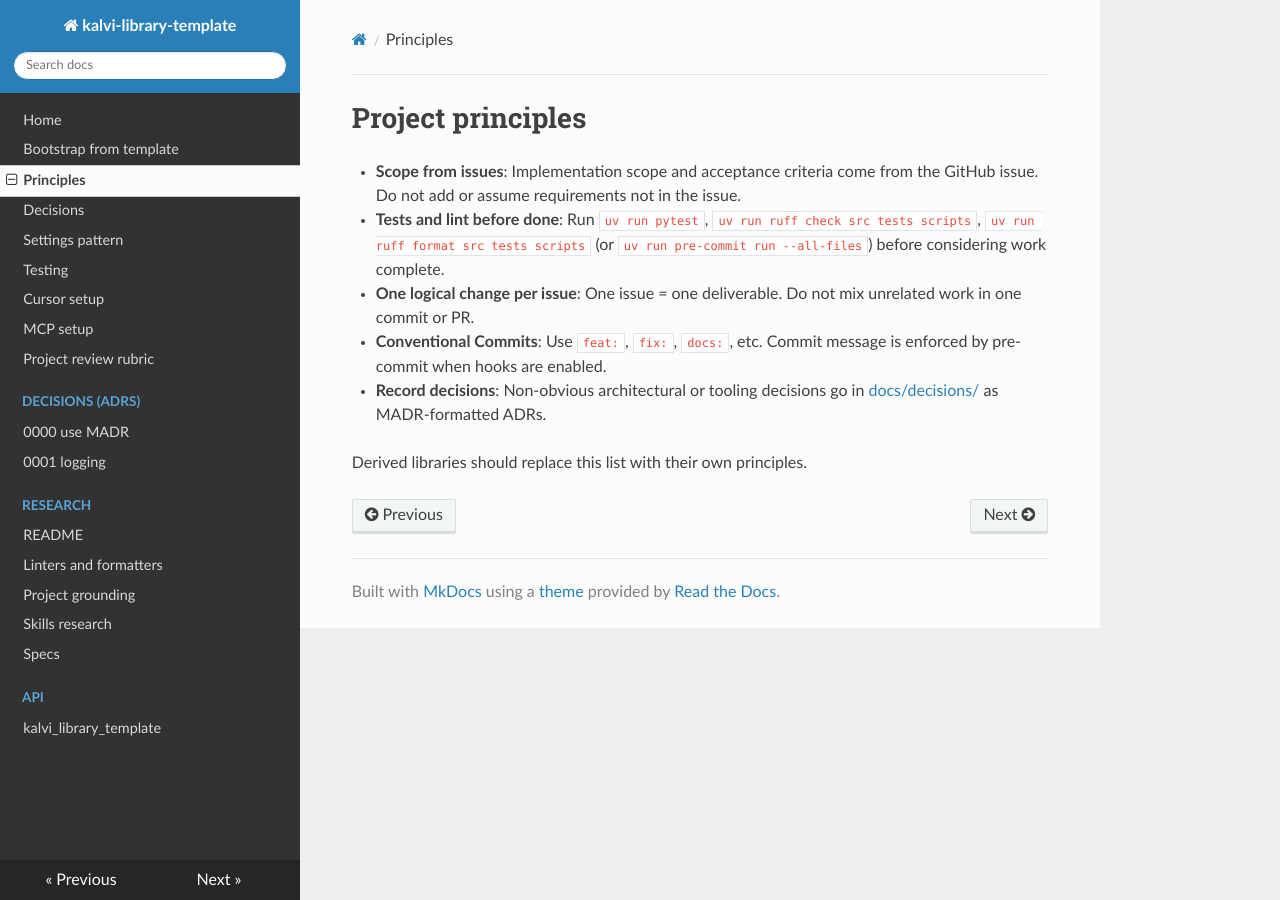
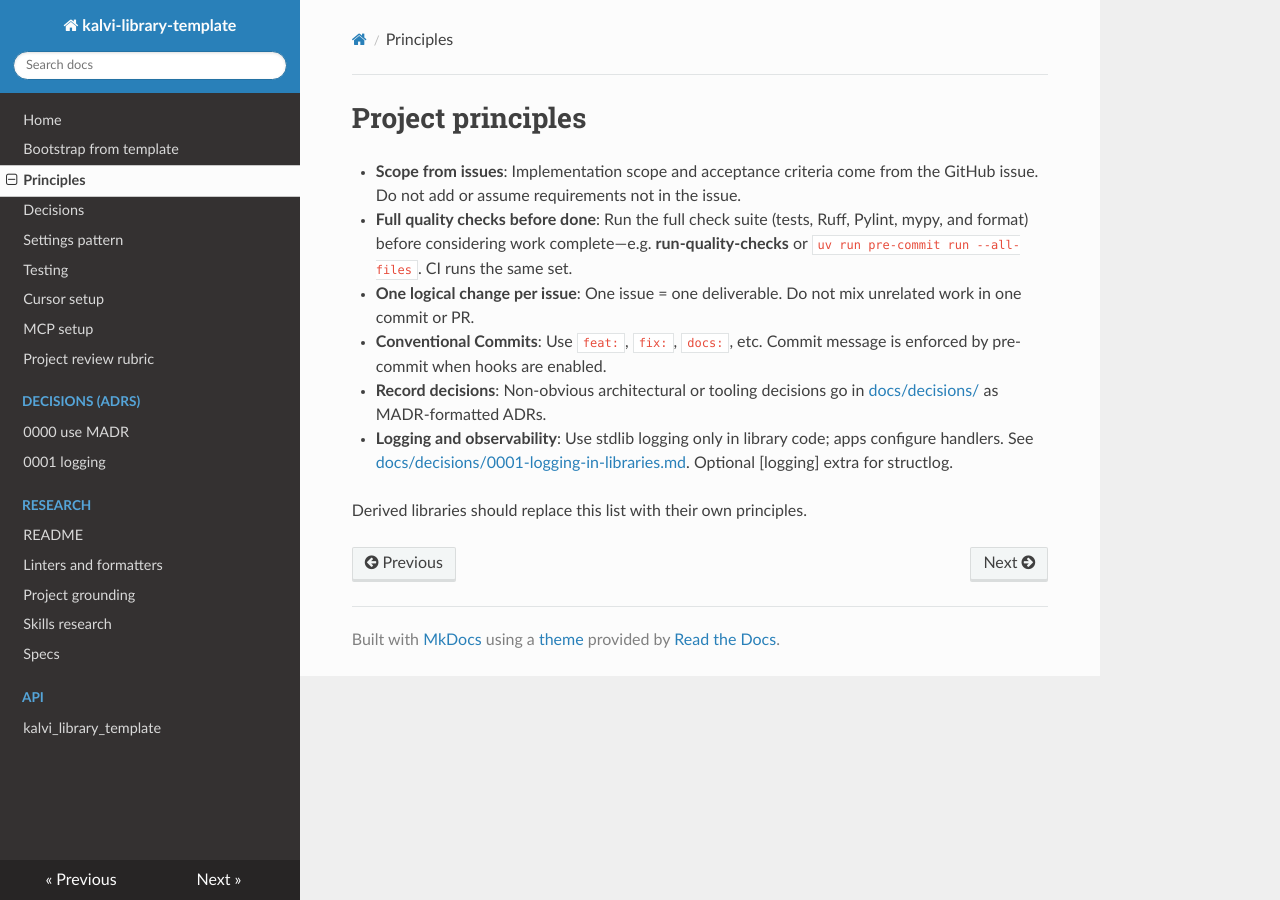
Before and after one commit to kalvi-ai/kalvi-library-template, an MkDocs documentation site: the page built from docs/principles.md, in a window 1280 px wide. Built offline with MkDocs 1.6.1, drawn with Linux system fonts in a browser that asks for light colours; nearby versions of some CDN libraries.

Commit message:
docs: apply project-review recommendations
- Coverage: measure only package (remove tests from source in pyproject.toml).
- Principles: full quality checks before done; add logging/observability ref.
- Project-review rubric: add "template escape" criterion for derived repos.
- AGENTS.md: run-quality-checks before done; pointer to AGENTIC-WORKFLOW.
- README: supported Python 3.11–3.13; logging/observability link.
- AGENTIC-WORKFLOW: add reference-doc note at top.
- Release skill: remind to replace CHANGELOG # placeholders with repo URLs.

Co-authored-by: Cursor <cursoragent@cursor.com>

```diff
--- a/docs/principles.md
+++ b/docs/principles.md
@@ -1,9 +1,10 @@
 # Project principles
 
 - **Scope from issues**: Implementation scope and acceptance criteria come from the GitHub issue. Do not add or assume requirements not in the issue.
-- **Tests and lint before done**: Run `uv run pytest`, `uv run ruff check src tests scripts`, `uv run ruff format src tests scripts` (or `uv run pre-commit run --all-files`) before considering work complete.
+- **Full quality checks before done**: Run the full check suite (tests, Ruff, Pylint, mypy, and format) before considering work complete—e.g. **run-quality-checks** or `uv run pre-commit run --all-files`. CI runs the same set.
 - **One logical change per issue**: One issue = one deliverable. Do not mix unrelated work in one commit or PR.
 - **Conventional Commits**: Use `feat:`, `fix:`, `docs:`, etc. Commit message is enforced by pre-commit when hooks are enabled.
 - **Record decisions**: Non-obvious architectural or tooling decisions go in [docs/decisions/](decisions/README.md) as MADR-formatted ADRs.
+- **Logging and observability**: Use stdlib logging only in library code; apps configure handlers. See [docs/decisions/0001-logging-in-libraries.md](decisions/0001-logging-in-libraries.md). Optional [logging] extra for structlog.
 
 Derived libraries should replace this list with their own principles.
--- a/pyproject.toml
+++ b/pyproject.toml
@@ -125,7 +125,7 @@ version_files = ["pyproject.toml:version", "src/kalvi_library_template/__init__.
 
 [tool.coverage.run]
 branch = true
-source = ["src/kalvi_library_template", "tests"]
+source = ["src/kalvi_library_template"]
 
 [tool.coverage.paths]
 source = ["src", "*/site-packages"]
```
Also changed, not shown: .cursor/skills/release/SKILL.md (+1 -1 lines), AGENTIC-WORKFLOW.md (+1 -1 lines), AGENTS.md (+1 -1 lines), README.md (+4 -3 lines), docs/project-review-rubric.md (+2 -0 lines), 1 other file.
